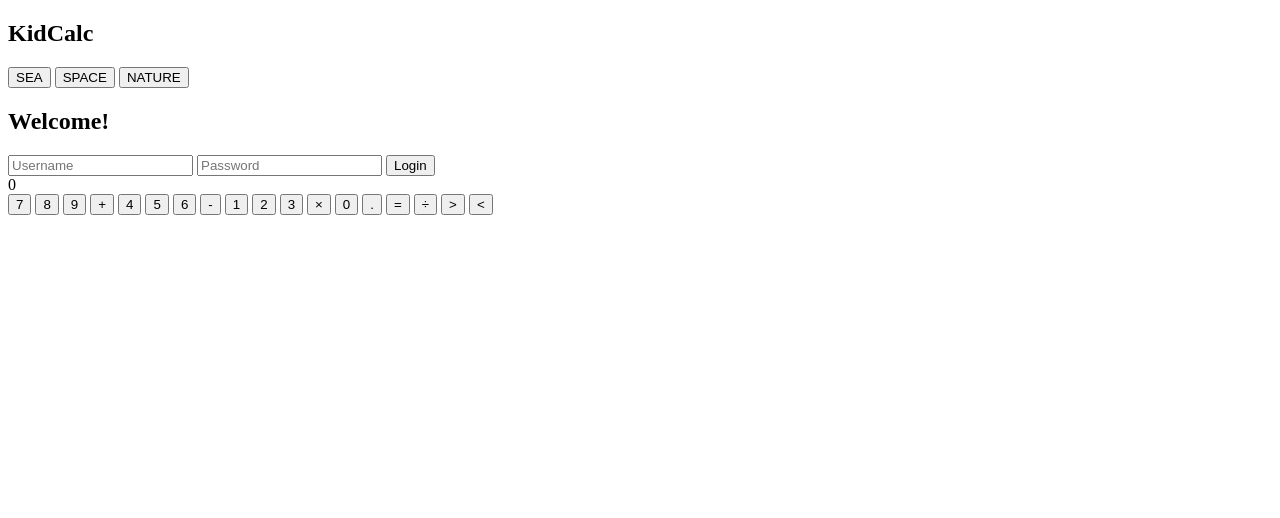
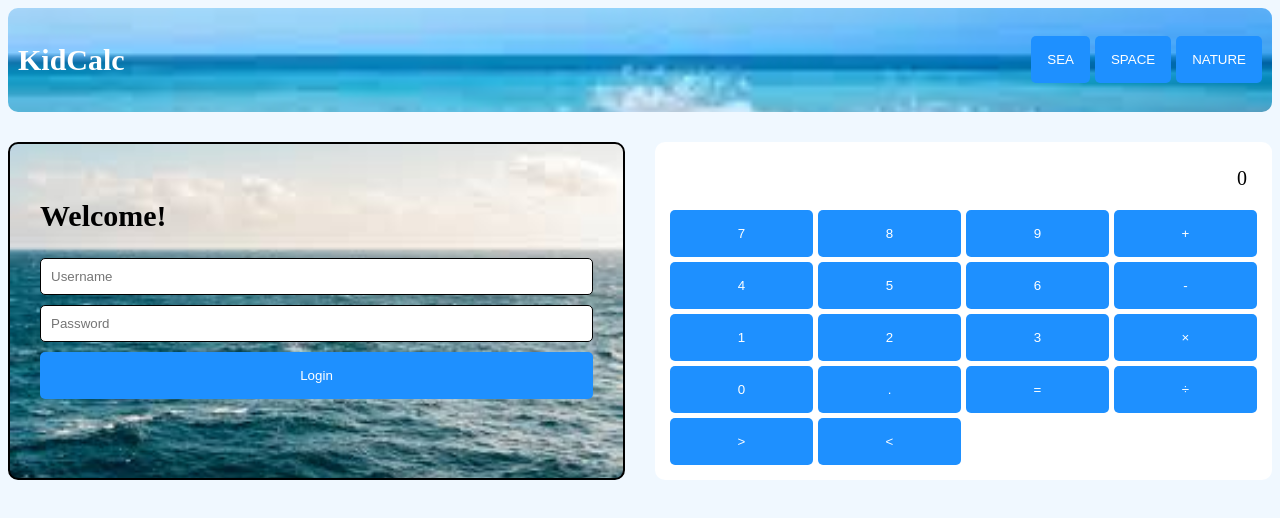
Before and after one commit to Yassin-Ali-potato/DECI_LVL_3_Web_dev, a plain HTML site: page index.html in a window 1280 px wide. Drawn offline with Linux system fonts and the light colour scheme.

Commit message:
Update index.html

```diff
--- a/index.html
+++ b/index.html
@@ -4,7 +4,7 @@
     <meta charset="UTF-8">
     <meta name="viewport" content="width=device-width, initial-scale=1.0">
     <title>KidCalc - Fun Calculator</title>
-    <link rel="stylesheet" href="style(kid-calc).css">
+    <link rel="stylesheet" href="styles.css">
 </head>
 <body class="default-theme">
     <nav class="header">
```
